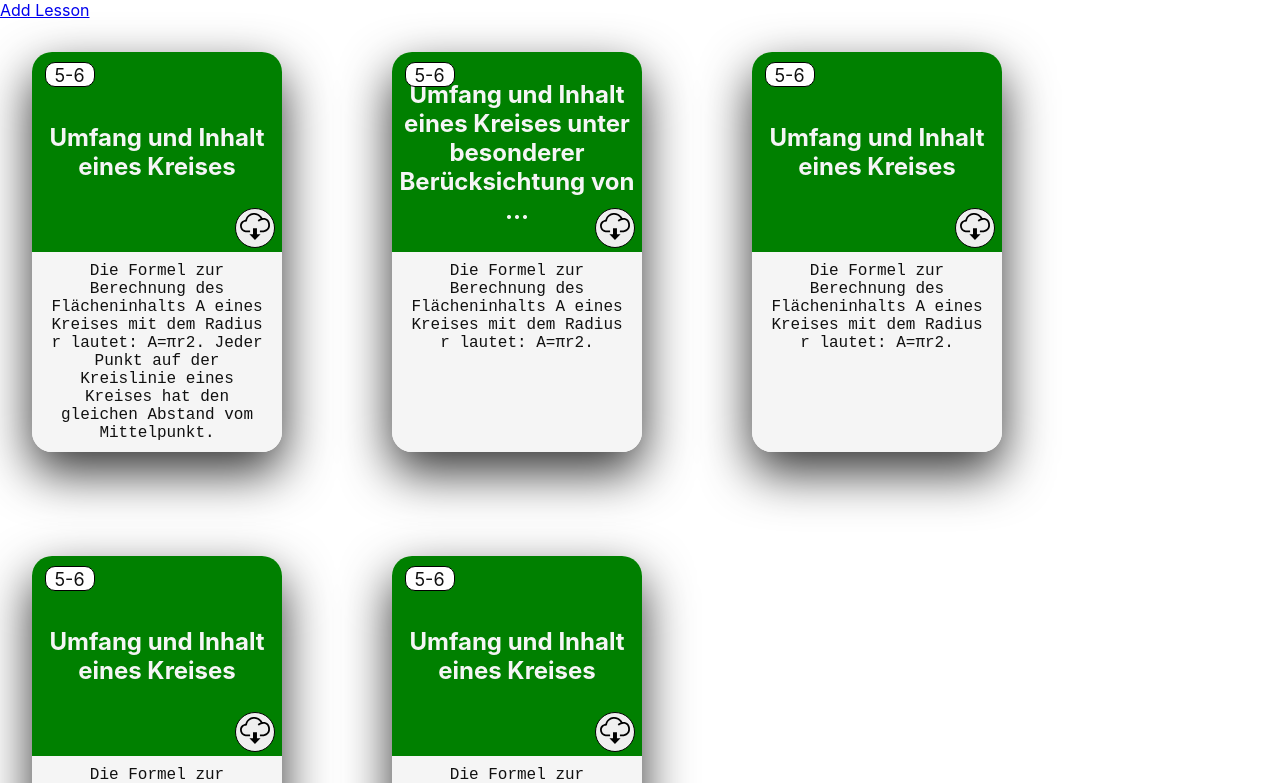
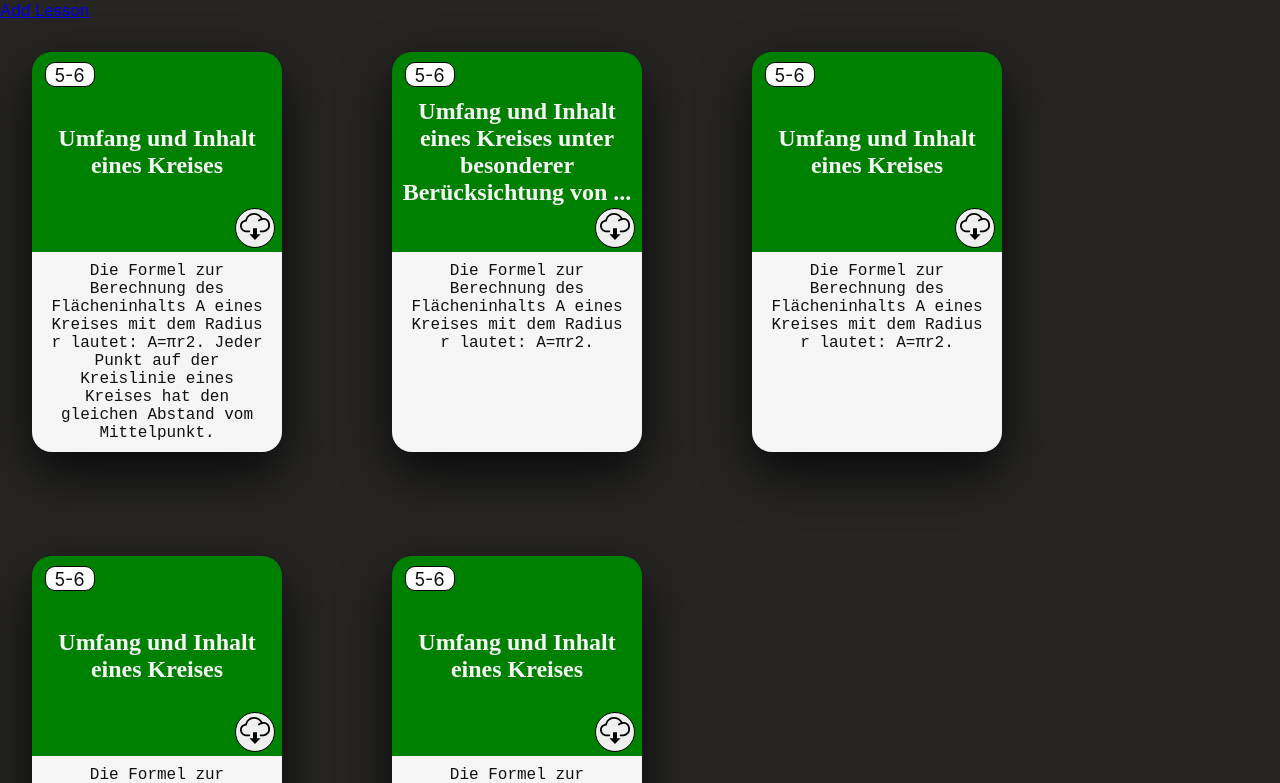
Before and after one commit to Die-Gebildeten/teacherlibrary, a React (Create React App) app: page / in a window 1280 px wide. Shown: the top 783 px of the page. Built offline with nearby package versions, Linux system fonts and the light colour scheme; data requests are answered from the project's data file.

Commit message:
add globalstyles, to be continued

```diff
--- a/src/App.js
+++ b/src/App.js
@@ -2,10 +2,12 @@ import React from "react";
 import AddLessonPage from "./pages/AddLessonPage";
 import LessonPage from "./pages/LessonPage";
 import { BrowserRouter as Router, Switch, Route, Link } from "react-router-dom";
+import GlobalStyles from "./GlobalStyles";
 
 function App() {
   return (
     <Router>
+      <GlobalStyles/>
       <Link to="/add">Add Lesson</Link>
       <Switch>
         <Route path="/add">
--- /dev/null
+++ b/src/GlobalStyles.js
@@ -0,0 +1,57 @@
+import React from "react";
+import { Global, css } from "@emotion/core";
+
+const GlobalStyles = () => {
+  return (
+    <Global
+      styles={css`
+        *,
+        *:before,
+        *:after {
+          box-sizing: border-box;
+          margin: 0;
+        }
+        :root {
+          --clr-primary: #ffa200;
+          --highlight-clr-category1: #fa20d8;
+          --highlight-clr-category2: #0bff69;
+          --highlight-clr-category3: #fbff14;
+          --highlight-clr-category4: #ffa200;
+          --highlight-clr-category5: #33b7f2;
+          --highlight-clr-category6: #33b7f2;
+          --highlight-clr-category7: #33b7f2;
+          --highlight-clr-category8: #33b7f2;
+          --highlight-clr-category9: #33b7f2;
+          --highlight-clr-category10: #33b7f2;
+          --highlight-clr-category11: #33b7f2;
+          --font-color-white: #fffdfd;
+          --page-background-color: #262524;
+          --font-archivoblack: "ArchivoBlack-Regular";
+          --font-roboto: "Roboto-Regular";
+          --font-robotolight: "Roboto-Light";
+        }
+        html {
+
+          font-family: var(--font-roboto);
+          height: 100vh;
+          width: 100vw;
+          background-color: var(--page-background-color);
+          color: var(--font-color-white);
+        }
+        h1 {
+          font-family: var(--font-archivoblack);
+          color: var(--font-color-orange);
+          font-size: 1.875rem;
+        }
+        h2 {
+          font-family: var(--font-archivoblack);
+          color: var(--font-color-white);
+          font-size: 1.25rem;
+        }
+
+      `}
+    />
+  );
+};
+
+export default GlobalStyles;
```
